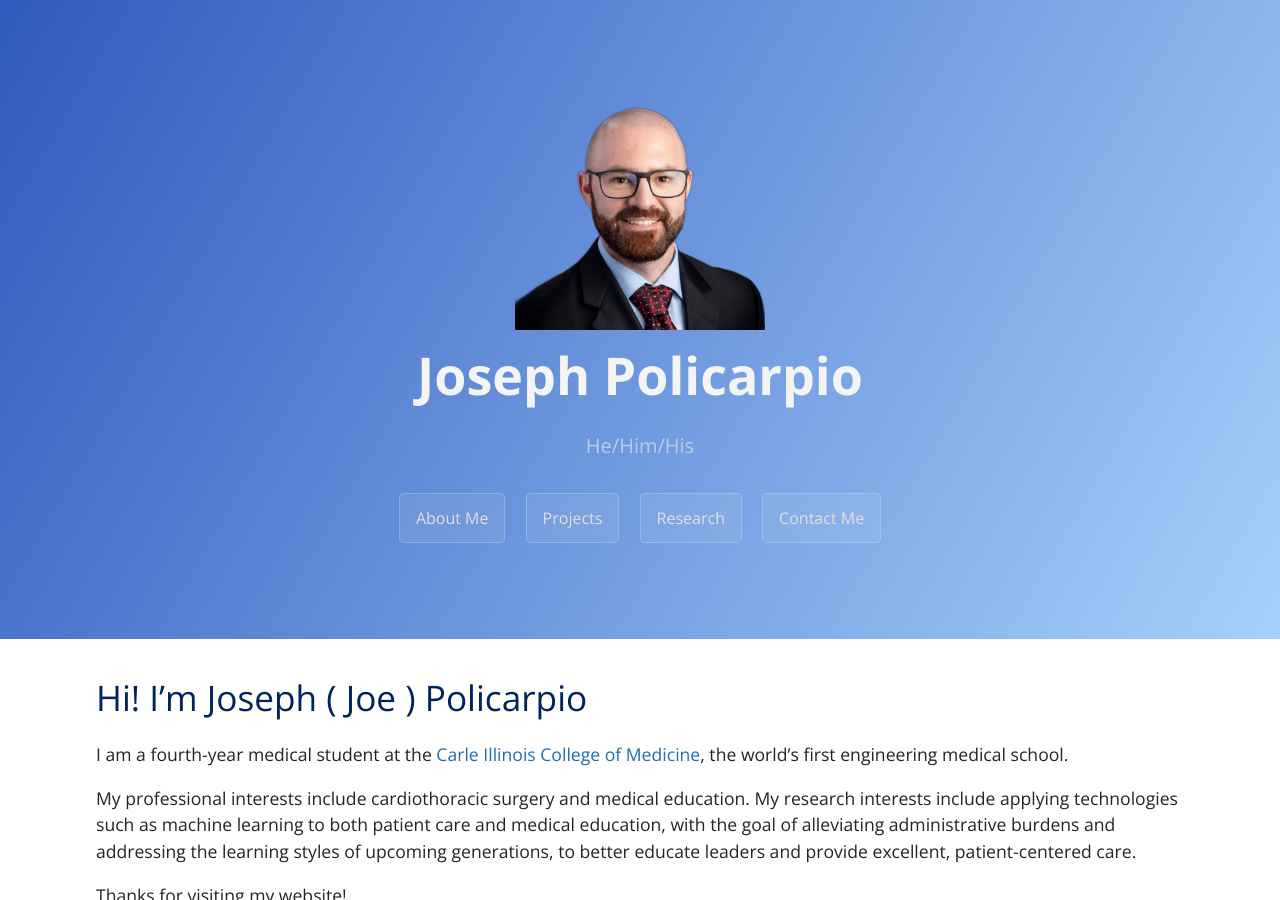
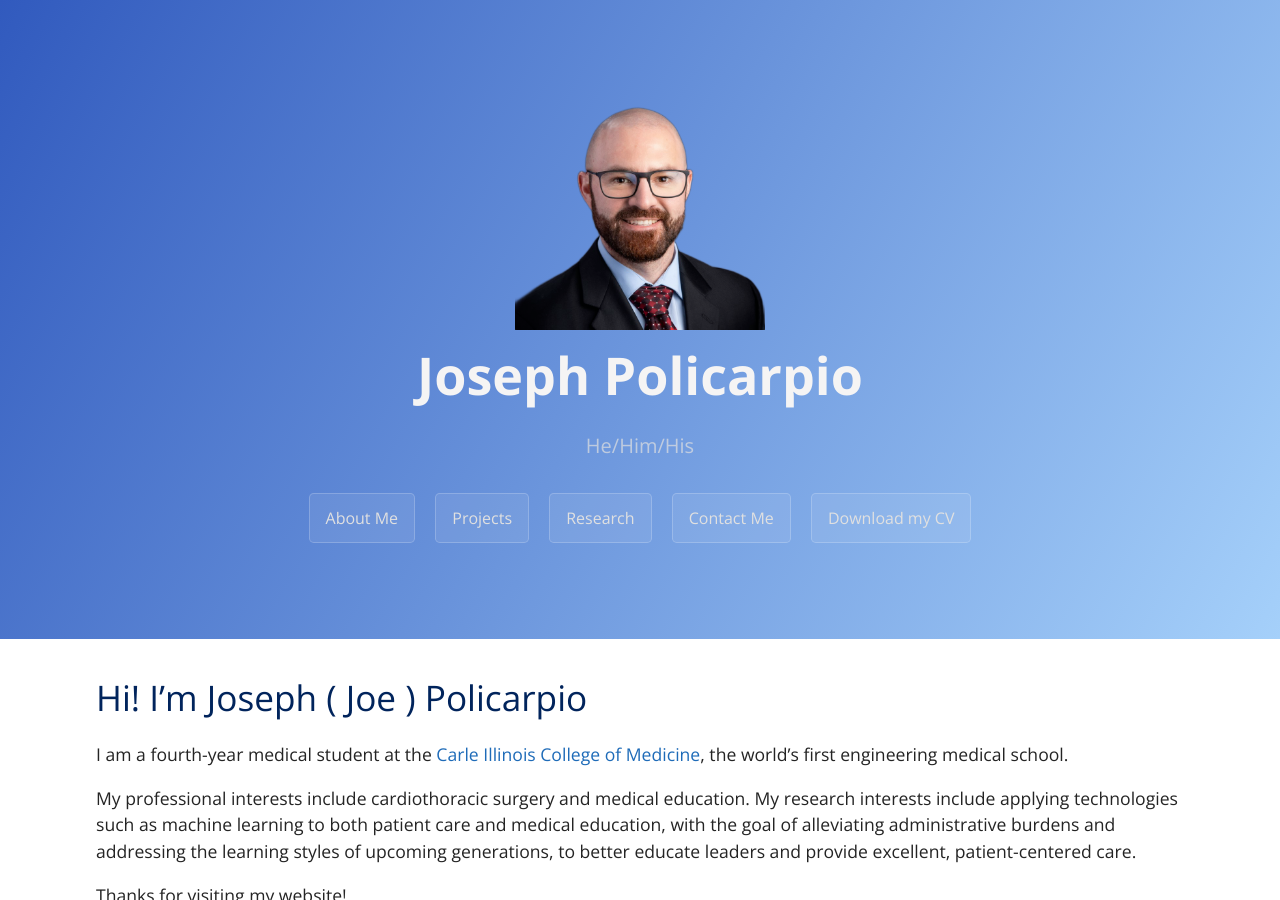
Before and after one commit to jopeo/joepo, a Jekyll site: the page built from index.md, in a window 1280 px wide and 900 px high. Built offline with Jekyll 4.4.1, drawn with Linux system fonts in a browser that asks for light colours.

Commit message:
downloadable CV

```diff
--- a/_layouts/template.html
+++ b/_layouts/template.html
@@ -36,6 +36,8 @@
             <a href="projects" class="btn" style="color:#E0E0E0">Projects</a>
             <a href="research" class="btn" style="color:#E0E0E0">Research</a>
             <a href="contact" class="btn" style="color:#E0E0E0">Contact Me</a>
+            <a href="../Images/pdfs/Policarpio_CV_8.30.22.pdf" class="btn" style="color:#E0E0E0" download>Download my CV</a>
+
 
       {% if site.github.is_project_page %}
 <!--        <a href="{{ site.github.repository_url }}" class="btn">View on GitHub</a>-->
```
Also changed, not shown: 1 other file.
